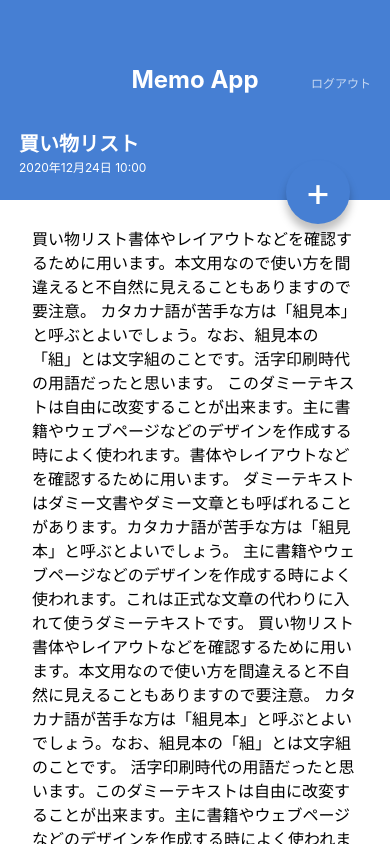
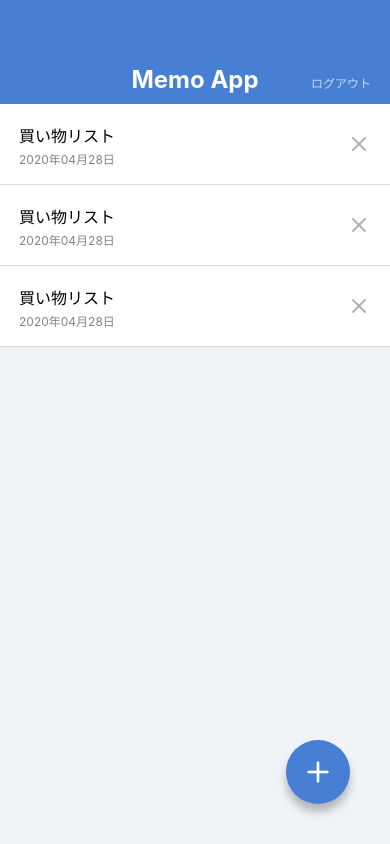
Before and after one commit to sasaski/MemoApp, a React Native app: screen /MemoList in a window 390 px wide. Built offline with nearby package versions, Linux system fonts and the light colour scheme.

Commit message:
install @expo/vector-icons & use icon

```diff
--- a/App.jsx
+++ b/App.jsx
@@ -3,11 +3,11 @@
 import React from 'react';
 
 import MemoListScreen from './src/screens/MemoListScreen';
-import MemoDetailScreen from './src/screens/MemoDetailScreen';
+// import MemoDetailScreen from './src/screens/MemoDetailScreen';
 
 export default function App() {
   return (
-    // <MemoListScreen />
-    <MemoDetailScreen />
+    <MemoListScreen />
+    // <MemoDetailScreen />
   );
 }
--- a/package.json
+++ b/package.json
@@ -8,6 +8,7 @@
     "eject": "expo eject"
   },
   "dependencies": {
+    "@expo/vector-icons": "^12.0.5",
     "expo": "~41.0.1",
     "expo-status-bar": "~1.0.4",
     "prop-types": "^15.7.2",
--- a/src/components/CircleButton.jsx
+++ b/src/components/CircleButton.jsx
@@ -1,19 +1,20 @@
 import React from 'react';
-import {View, Text, StyleSheet } from 'react-native';
+import { View, StyleSheet } from 'react-native';
 import { string, shape } from 'prop-types';
+import { Feather } from '@expo/vector-icons';
 
 export default function CircleButton(props) {
-  const { children, style } = props;
+  const { style, name } = props;
   return (
     <View style={[styles.circleButton, style]}>
-      <Text style={styles.circleButtonLabal}>{ children }</Text>
+      <Feather name={name} size={32} color="white" />
     </View>
   );
 }
 
 CircleButton.propTypes = {
-  children: string.isRequired,
   style: shape(),
+  name: string.isRequired,
 };
 
 CircleButton.defaultProps = {
--- a/src/components/Hello.jsx
+++ b/src/components/Hello.jsx
@@ -3,7 +3,7 @@
 import { string, bool, shape } from 'prop-types';
 
 function Hello(props) {
-  const { children, bang, style} = props;
+  const { children, bang, style } = props;
   return (
     <View>
       <Text style={[styles.text, style]}>
--- a/src/components/MemoList.jsx
+++ b/src/components/MemoList.jsx
@@ -1,5 +1,8 @@
 import React from 'react';
-import {View, Text, StyleSheet} from 'react-native';
+import {
+  View, Text, StyleSheet,
+} from 'react-native';
+import { Feather } from '@expo/vector-icons';
 
 export default function MemoList() {
   return (
@@ -13,7 +16,7 @@
         </View>
         {/** deleteButtonView */}
         <View>
-          <Text>X</Text>
+          <Feather name="x" size={24} color="#B0B0B0" />
         </View>
       </View>
       {/** memoListItem */}
@@ -25,7 +28,7 @@
         </View>
         {/** deleteButtonView */}
         <View>
-          <Text>X</Text>
+          <Feather name="x" size={24} color="#B0B0B0" />
         </View>
       </View>
       {/** memoListItem */}
@@ -37,7 +40,7 @@
         </View>
         {/** deleteButtonView */}
         <View>
-          <Text>X</Text>
+          <Feather name="x" size={24} color="#B0B0B0" />
         </View>
       </View>
     </View>
--- a/src/screens/MemoDetailScreen.jsx
+++ b/src/screens/MemoDetailScreen.jsx
@@ -1,9 +1,6 @@
 import React from 'react';
 import {
-  View,
-  ScrollView,
-  Text,
-  StyleSheet,
+  View, ScrollView, Text, StyleSheet,
 } from 'react-native';
 
 import AppBar from '../components/AppBar';
@@ -40,7 +37,7 @@
       </ScrollView>
 
       {/** CircleButton */}
-      <CircleButton style={{ top: 160, bottom: 'auto' }}>+</CircleButton>
+      <CircleButton style={{ top: 160, bottom: 'auto' }} name="edit-2" />
     </View>
   );
 }
--- a/src/screens/MemoListScreen.jsx
+++ b/src/screens/MemoListScreen.jsx
@@ -14,7 +14,7 @@
       {/** memoListView */}
       <MemoList />
       {/** createButtonView */}
-      <CircleButton>+</CircleButton>
+      <CircleButton name="plus" />
     </View>
   );
 }
```
Also changed, not shown: 1 other file (tests, documents, lock files or other folders).
